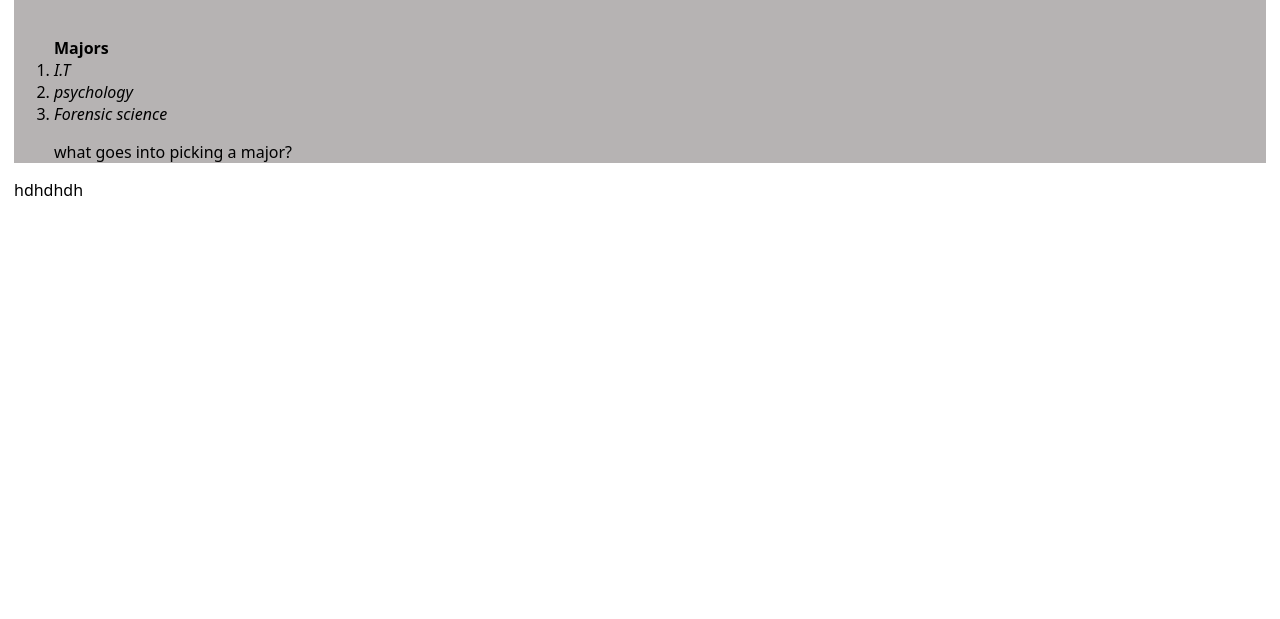
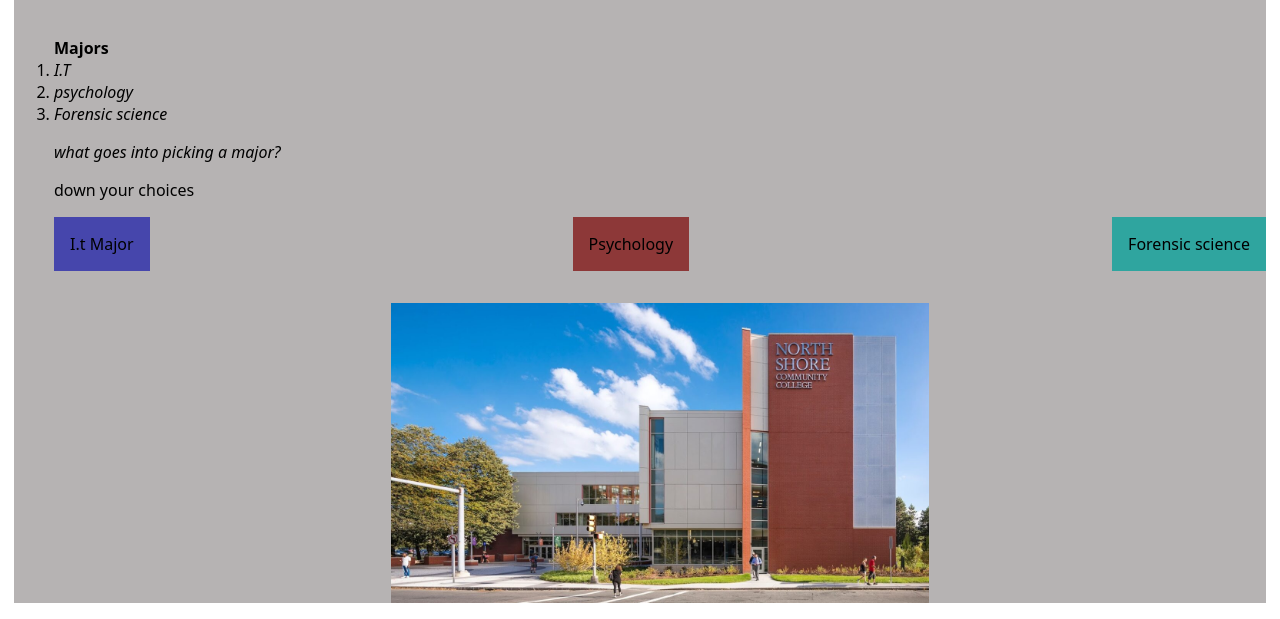
Before and after one commit to Franklin188768/College-Website, a website: page index.html in a window 1280 px wide. Shown: the part 246-865 px from the top of the page. Before the commit the page ends 800 px from the top, so only its background shows below. Drawn offline with Linux system fonts and the light colour scheme.

Commit message:
finish pictures

```diff
--- a/index.html
+++ b/index.html
@@ -14,14 +14,15 @@
 <a href="/page2.html">Why?</a>
    </nav>
 <main>
-<h1>        College,
-<small 1>What to do </h1></small>
-<tr><i>Deciding what i want to major in has been the hardest so far, I.t, psychology or even forensics.I want to do all of those but in what order? How will i go about it? Where will i go for college?</i></tr>
+<h1> College,
+<small 1>What to do
+   </h1>
+   </small>
+<tr>
+<i>Deciding what i want to major in has been the hardest so far, I.t, psychology or even forensics.I want to do all of those but in what order? How will i go about it? Where will i go for college?</i></tr>
    </main>
 <ol>
 <b>Majors</b>
-
-
 <li>
 <I>
         I.T
@@ -37,11 +38,22 @@
         Forensic science
    </i>
    </li>
-<p>     what goes into picking a major?
+<p>
+<i>what goes into picking a major?
+   </i>
    </p>
    </main>
    </body>
-</html>
+   </html>
+<p>
+<b>
+   </b> down your choices
+<div class="homepagegrid">
+<div id="box1">I.t Major</div>
+<div id="box2">Psychology</div>
+<div id="box3">Forensic science</div>
+   </div>
+<div id="collegeimage">
+   <img src="images/Northshorecc image.jpg" height=300px>
+
 </div>
-<div>
-  <p> hdhdhdh
--- a/styles.css
+++ b/styles.css
@@ -47,3 +47,27 @@ h1 {
   font-weight: bold;
   font-size: 10 rem;
 }
+
+.homepagegrid {
+  display:flex;
+  flex-direction: row;
+  justify-content: space-between;
+}
+
+#box1 {
+  padding: 1rem;
+  background-color: rgb(70, 70, 172);
+}
+#box2 {
+  padding: 1rem;
+  background-color: rgb(141, 56, 56);
+}
+#box3 {
+  padding: 1rem;
+  background-color: rgb(47, 165, 159);
+}
+#collegeimage{
+  display: flex;
+  justify-content: center;
+  margin-top: 2rem;
+}
```
Also changed, not shown: page2.html (+3 -1 lines), images/Northshorecc image.jpg (added).
